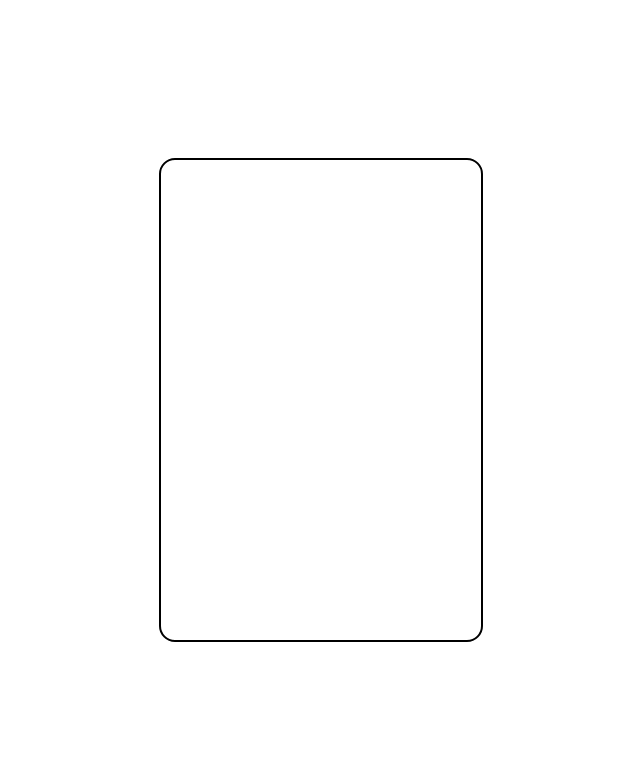
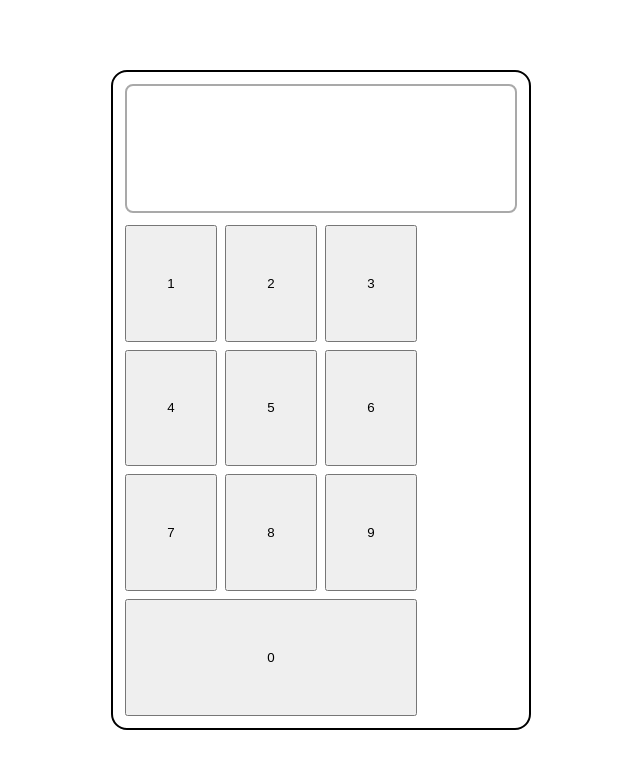
Before and after one commit to bulkassi/odin-calculator, a plain HTML site: page index.html in a window 1280 px wide. Shown: the whole page, without its empty margins (319-959 px from the left). Drawn offline with Linux system fonts and the light colour scheme.

Commit message:
Make initial styling for display and number buttons

```diff
--- a/index.html
+++ b/index.html
@@ -8,14 +8,34 @@
     <title>Odin Calculator</title>
   </head>
   <body>
-    <div></div>
     <div id="calculator">
-      <div id="disaply"></div>
+      <div id="display">
+        <div id="current-result"></div>
+        <div id="expression"></div>
+      </div>
       <div id="buttons">
-        <div id="numbers"></div>
+        <div id="numbers">
+          <div class="numbers-row">
+            <button class="number-button" id="button-1">1</button>
+            <button class="number-button" id="button-2">2</button>
+            <button class="number-button" id="button-3">3</button>
+          </div>
+          <div class="numbers-row">
+            <button class="number-button" id="button-4">4</button>
+            <button class="number-button" id="button-5">5</button>
+            <button class="number-button" id="button-6">6</button>
+          </div>
+          <div class="numbers-row">
+            <button class="number-button" id="button-7">7</button>
+            <button class="number-button" id="button-8">8</button>
+            <button class="number-button" id="button-9">9</button>
+          </div>
+          <div class="numbers-row">
+            <button class="number-button" id="button-0">0</button>
+          </div>
+        </div>
         <div id="operations"></div>
       </div>
     </div>
-    <div></div>
   </body>
 </html>
--- a/style.css
+++ b/style.css
@@ -12,9 +12,50 @@ body {
 }
 
 #calculator {
-  height: 480px;
-  width: 320px;
+  height: 640px;
+  width: 400px;
+
   display: flex;
+  flex-direction: column;
+
   border: 2px solid black;
   border-radius: 16px;
+  padding: 8px;
 }
+
+#display {
+  flex: 1;
+
+  border: 2px solid darkgrey;
+  border-radius: 8px;
+  margin: 4px 4px 8px;
+}
+
+#buttons {
+  display: flex;
+  justify-content: space-between;
+
+  flex: 4;
+}
+
+#numbers {
+  flex: 3;
+
+  display: flex;
+  flex-direction: column;
+}
+
+.numbers-row {
+  display: flex;
+  flex: 1;
+}
+
+#operations {
+  flex: 1;
+}
+
+button {
+  flex: 1;
+
+  margin: 4px;
+}
```
